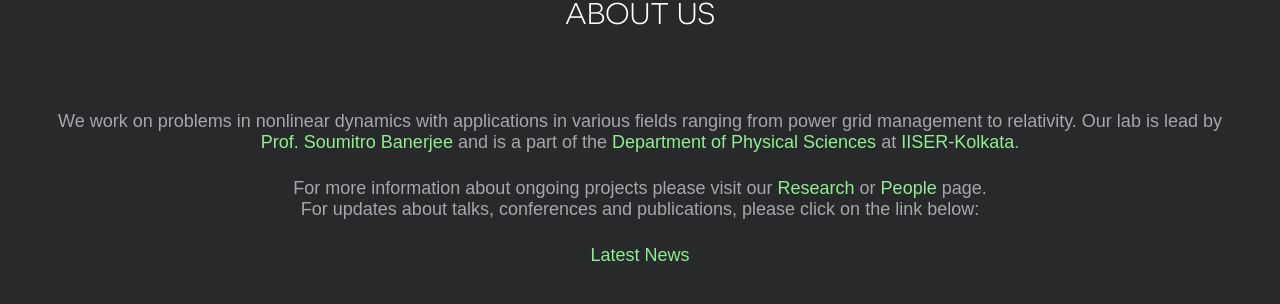
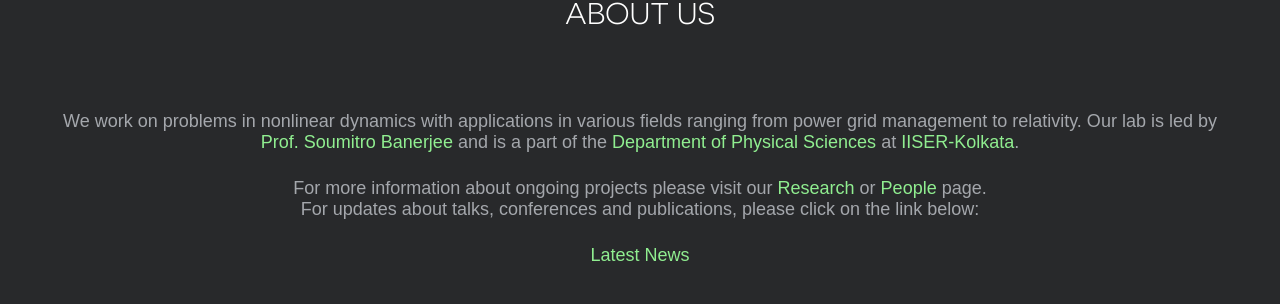
Before and after one commit to SubhoB/nld-iiserk-sb.github.io, a Jekyll site: the page built from index.md, in a window 1280 px wide. Shown: the part 979-1283 px from the top of the page. Built offline with Jekyll 4.4.1, drawn with Linux system fonts in a browser that asks for light colours; nearby versions of some CDN libraries.

Commit message:
Update index.md

```diff
--- a/index.md
+++ b/index.md
@@ -13,7 +13,7 @@ nav_ord: 1
 <!--Introductory title and paragraph-->
 <h2>About Us</h2>
 
-<p class="par" style="text-align: center;"><span>We work on problems in nonlinear dynamics with applications in various fields ranging from power grid management to relativity. Our lab is lead by <a href="leader.html" style="color:#90EE90;">Prof. Soumitro Banerjee</a> and is a part of the <a target="_blank" title="dps-iiserkol" href="https://physics.iiserkol.ac.in/"><em>Department of Physical Sciences</em></a> at <a target="_blank" href="http://www.iiserkol.ac.in/"><em>IISER-Kolkata</em></a>.<br></span>
+<p class="par" style="text-align: center;"><span>We work on problems in nonlinear dynamics with applications in various fields ranging from power grid management to relativity. Our lab is led by <a href="leader.html" style="color:#90EE90;">Prof. Soumitro Banerjee</a> and is a part of the <a target="_blank" title="dps-iiserkol" href="https://physics.iiserkol.ac.in/"><em>Department of Physical Sciences</em></a> at <a target="_blank" href="http://www.iiserkol.ac.in/"><em>IISER-Kolkata</em></a>.<br></span>
 </p>
 
 <p style="text-align: center;" class="par">
```
